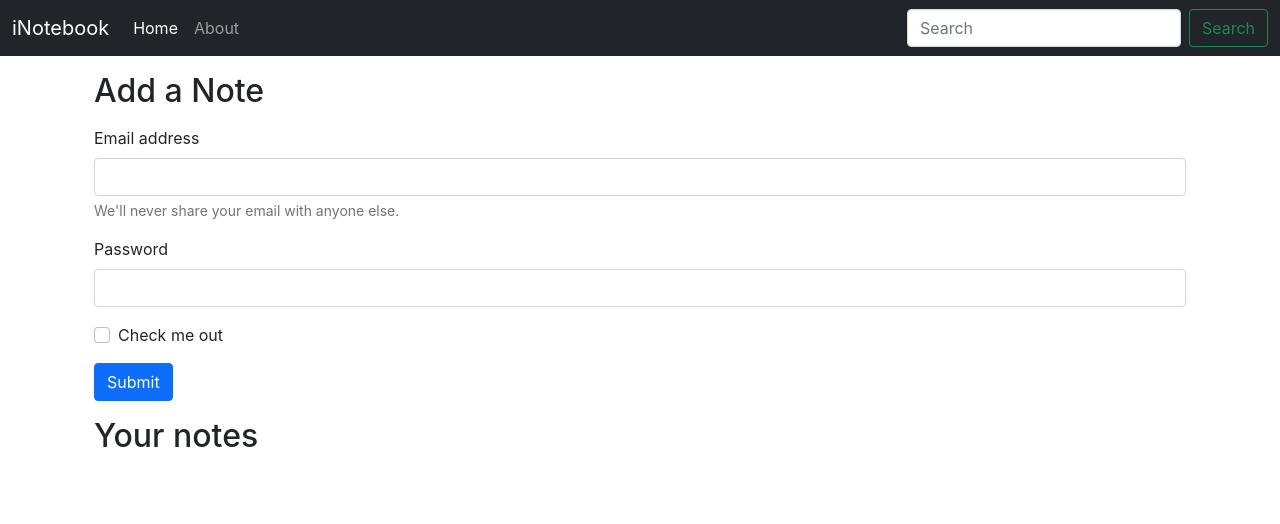
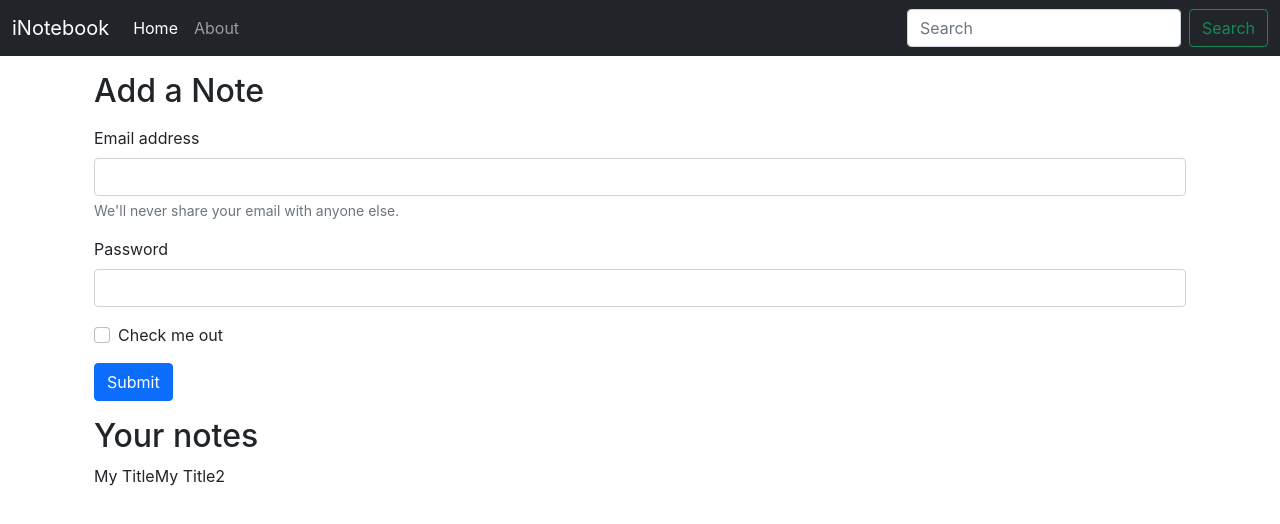
Before and after one commit to priyanshu938/MyNotebook, a React (Create React App) app: page / in a window 1280 px wide. Shown: the top 524 px of the page. Built offline with nearby package versions, Linux system fonts and the light colour scheme.

Commit message:
context api added for fetching notes

```diff
--- a/src/App.js
+++ b/src/App.js
@@ -3,10 +3,11 @@ import { BrowserRouter as Router, Routes, Route } from "react-router-dom";
 import Navbar from "./components/Navbar";
 import About from "./components/About";
 import { Home } from "./components/Home";
-
+import NoteState from "./context/notes/NoteState";
 function App() {
   return (
     <>
+    <NoteState>
       <Router>
         <Navbar />
         <div className="container">
@@ -16,6 +17,7 @@ function App() {
         </Routes>
         </div>
       </Router>
+    </NoteState>
     </>
   );
 }
--- a/src/components/About.js
+++ b/src/components/About.js
@@ -1,5 +1,4 @@
 import React,{useContext} from "react";
-//import noteContext from '../context/notes/noteContext'
 
 const About = () => {
 
--- a/src/components/Home.js
+++ b/src/components/Home.js
@@ -1,10 +1,6 @@
-
-import React,{useContext} from "react";
-import noteContext from "../context/notes/noteContext"
+import React from "react";
+import Notes from "./Notes";
 export const Home = () => {
-   const context= useContext(noteContext);
-   alert(context)
-  //  const {notes,setNotes}=context;
   return (
     <div>
       <div className="container my-3">
@@ -49,12 +45,7 @@ export const Home = () => {
           </button>
         </form>
       </div>
-      <div className="container my-3">
-        <h2>Your notes</h2>
-        {/* {notes.map((note)=>{
-          return note.title;
-        })} */}
-      </div>
+      <Notes />
     </div>
   );
 };
--- /dev/null
+++ b/src/components/Notes.js
@@ -0,0 +1,16 @@
+import React, { useContext } from "react";
+import noteContext from "../context/notes/noteContext";
+const Notes = () => {
+  const context = useContext(noteContext);
+  const { notes, setNotes } = context;
+  return (
+    <div className="container my-3">
+      <h2>Your notes</h2>
+      {notes.map((note) => {
+        return note.title;
+      })}
+    </div>
+  );
+};
+
+export default Notes;
```
